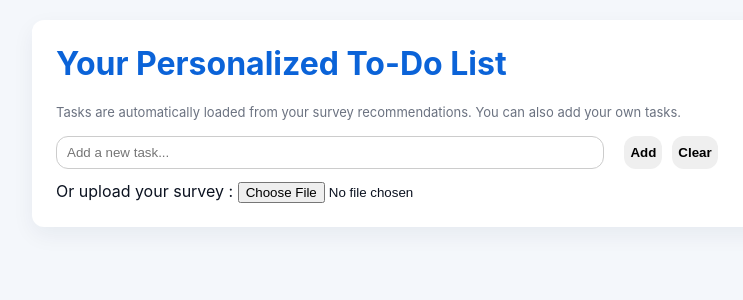
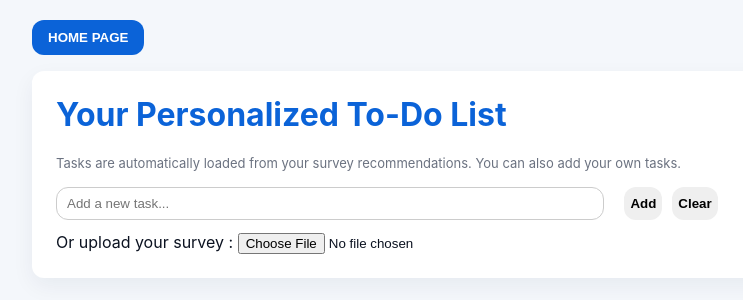
Before and after one commit to Nisha-M-A/sih_project, a Node server app: page /tasks in a window 1280 px wide. Shown: the top 300 px of the page, without its empty margins (208-951 px from the left). Run offline with Node 20, Linux system fonts and the light colour scheme.

Commit message:
nisha is perfect :)

```diff
--- a/views/tasks.ejs
+++ b/views/tasks.ejs
@@ -64,11 +64,39 @@ button.delete { background:#f87171; color:#fff; }
 input[type="text"] { padding:8px 10px; border-radius:var(--radius); border:1px solid #ccc; width:70%; margin-right:10px; }
 .actions { display:flex; margin-top:12px; gap:10px; }
 .meta { font-size:13px; color:var(--muted); margin-bottom:12px; }
+
+.home-btn {
+  text-align: left; /* Aligns button to the left */
+  margin-bottom: 16px; /* Space below button */
+}
+
+.home-btn button {
+  background: var(--accent);
+  color: #fff;
+  padding: 10px 16px;
+  font-weight: 600;
+  border-radius: var(--radius);
+  border: none;
+  cursor: pointer;
+  transition: 0.2s;
+}
+
+.home-btn button:hover {
+  background: #094ea1; /* Slightly darker on hover */
+}
+
 </style>
 </head>
 <body>
 
 <div class="container">
+
+    <div class="home-btn">
+    <form method="get" action="/">
+      <button>HOME PAGE</button>
+    </form>
+  </div>
+
   <div class="card">
     <h1>Your Personalized To-Do List</h1>
     <p class="meta">Tasks are automatically loaded from your survey recommendations. You can also add your own tasks.</p>
```
